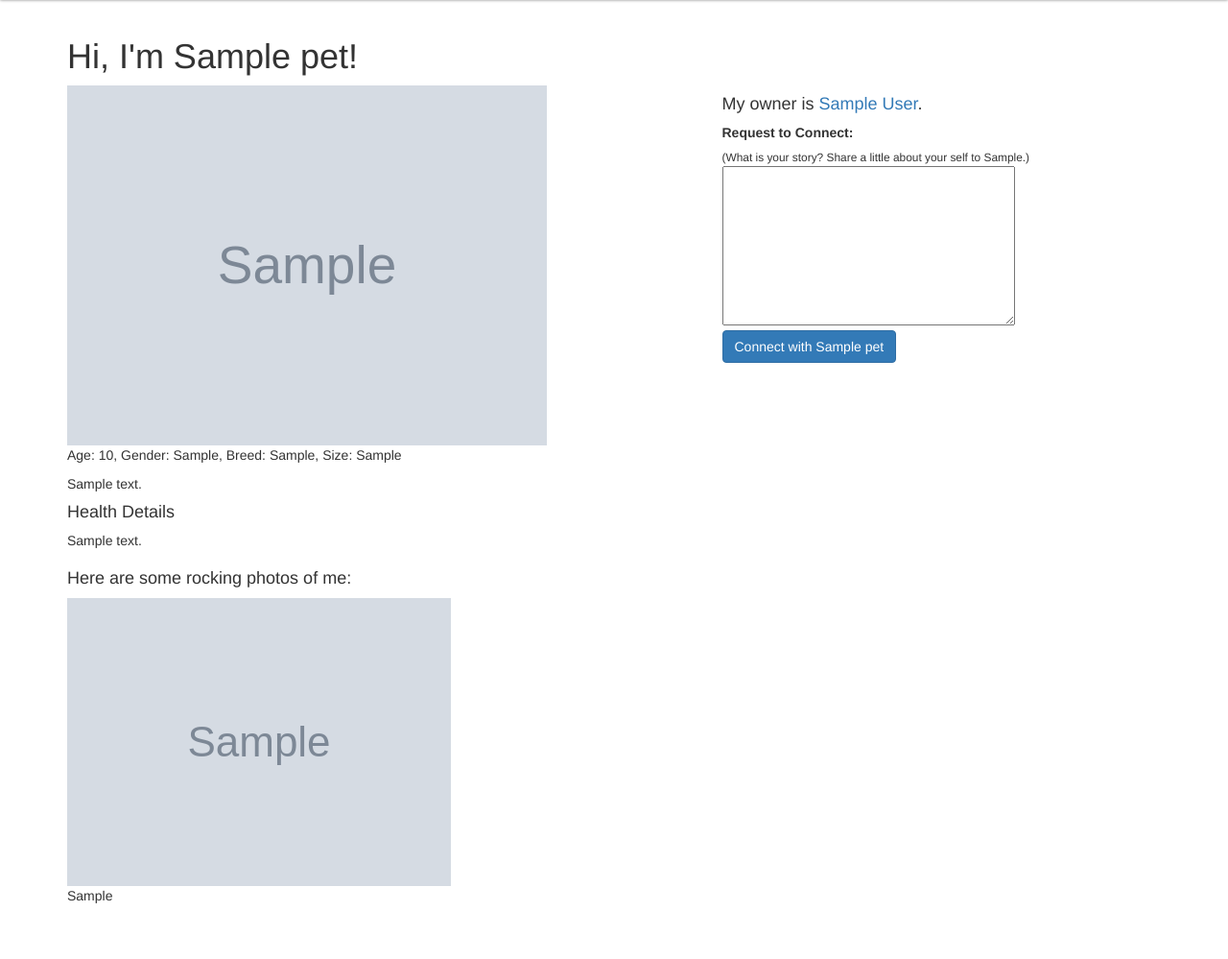
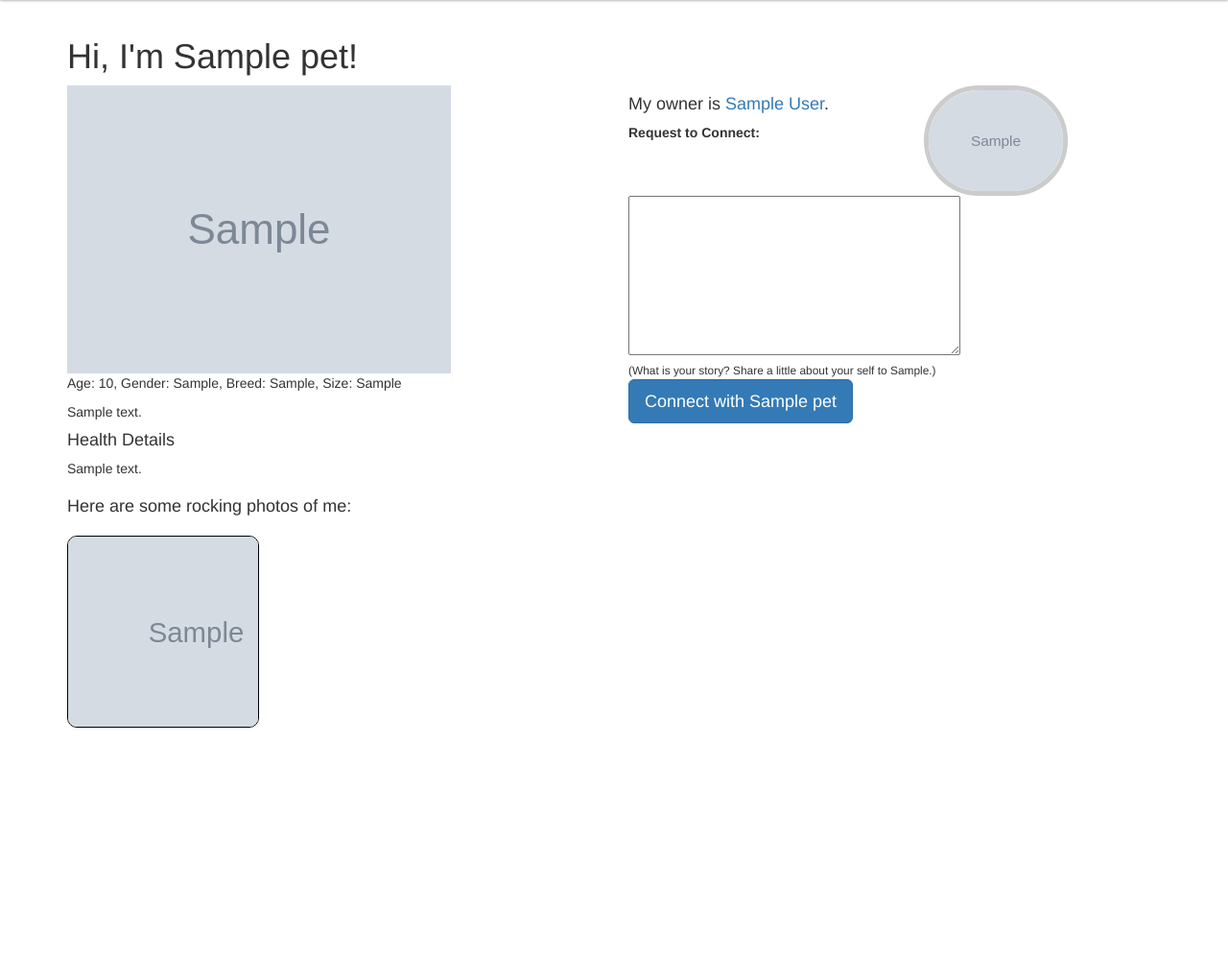
Before and after one commit to yenly/hb_project_petshare, a Flask app: page /pet_profile/1 in a window 1280 px wide. Shown: the part 51-1050 px from the top of the page at 96% size. Run offline with Flask 2, Linux system fonts and the light colour scheme; the visitor is signed in with stand-in values (Sample User, id 1); tables that the repository leaves empty hold one stand-in row (values such as "Sample post"); grey boxes marked "Sample" are stand-in pictures; some libraries are stand-ins or nearby versions; some web fonts are replaced.

Commit message:
Changed to custom google marker, cleaned up pet profile page, and added project description.

```diff
--- a/static/css/petshare.css
+++ b/static/css/petshare.css
@@ -44,3 +44,29 @@ body {
 .search_results li img {
     width: 220px;
 }
+
+.pet_owner_photo {
+    width: 150px;
+    float: right;
+    border-radius: 75px;
+    border: 5px solid #ccc;
+}
+
+.pet_photos {
+    list-style: none;
+    margin-left: -40px;
+}
+
+.pet_photos li {
+    width: 200px;
+    height: 200px;
+    overflow: hidden;
+    float: left;
+    border: 1px solid #000;
+    margin: 10px 15px 10px 0;
+    border-radius: 10px;
+}
+
+.pet_photos li img {
+    height: 200px;
+}
--- a/static/js/petmap.js
+++ b/static/js/petmap.js
@@ -62,7 +62,7 @@ $.get(jsonUrl, function (pets) {
         marker = new google.maps.Marker({
             position: zipcode[pet.zipcode],
             map: map,
-            icon: "/static/images/paw_icon.png"
+            icon: "/static/images/opaw_icon.png"
         });
 
 
--- a/templates/pet_profile.html
+++ b/templates/pet_profile.html
@@ -9,11 +9,11 @@
     <div class="container">
         <h1>Hi, I'm {{ pet.name }}!</h1>
         <div class="row">
-            <div class="col-md-7">
+            <div class="col-md-6">
 
 
                 {% if pet.image_url %}
-                <img src="{{ pet.image_url }}" alt="{{ pet.name }}" style="width: 500px;" />
+                <img src="{{ pet.image_url }}" alt="{{ pet.name }}" style="width: 400px;" />
                 {% endif %}
 
                 <p>Age: {{ pet.age }}, Gender: {{ pet.gender }}, Breed: {{ pet.breed }}, Size: {{ pet.size }}</p>
@@ -27,7 +27,8 @@
 
             </div>
 
-            <div class="col-md-5">
+            <div class="col-md-5" >
+                <img class="pet_owner_photo" src="{{ owner.image_url }}" alt="{{ owner.first_name }}" />
                 <h4>My owner is <a href="/user/{{ owner.user_id }}">{{ owner.first_name }} {{ owner.last_name }}</a>.</h4>
 
                 <div>
@@ -35,9 +36,9 @@
                     <input type="hidden" id="pet_id" name="pet_id" value="{{ pet.pet_id }}">
                     <input type="hidden" id="owner_id" name="owner_id" value="{{ pet.owner.owner_id }}">
                     <label>Request to Connect: </label> <br>
+                    <textarea cols="40" rows="8" id="connect_message" name="connect_message"></textarea><br/>
                     <small>(What is your story? Share a little about your self to {{ owner.first_name }}.)</small><br>
-                    <textarea cols="35" rows="8" id="connect_message" name="connect_message"></textarea><br/>
-                    <input class="btn btn-primary" type="submit" id="connect_request" value="Connect with {{ pet.name }}">
+                    <input class="btn btn-primary btn-lg" type="submit" id="connect_request" value="Connect with {{ pet.name }}">
                 </form>
                 </div>
 
@@ -76,12 +77,17 @@
 
         </script>
 
-
-        <h4>Here are some rocking photos of me:</h4>
-        {% for photo in pet_photos %}
-            <img src="{{ photo.image_url }}" alt="{{ photo.caption }}" /><br />
-            <span>{{ photo.caption }}</span><br />
-        {% endfor %}
+        {% if pet_photos%}
+            <h4>Here are some rocking photos of me:</h4>
+            <ul class="pet_photos">
+            {% for photo in pet_photos %}
+                <li>
+                <img src="{{ photo.image_url }}" alt="{{ photo.caption }}" /><br />
+                <span>{{ photo.caption }}</span><br />
+                </li>
+            {% endfor %}
+            </ul>
+        {% endif %}
 
     </div>
 
```
Also changed, not shown: static/js/petshare.js (+7 -5 lines), templates/search.html (+4 -7 lines), README.md (added), static/images/opaw_icon.png (added), static/images/petsearch.png (added), static/images/petsearchmap.png (added), static/images/test_coverage.png (added).
